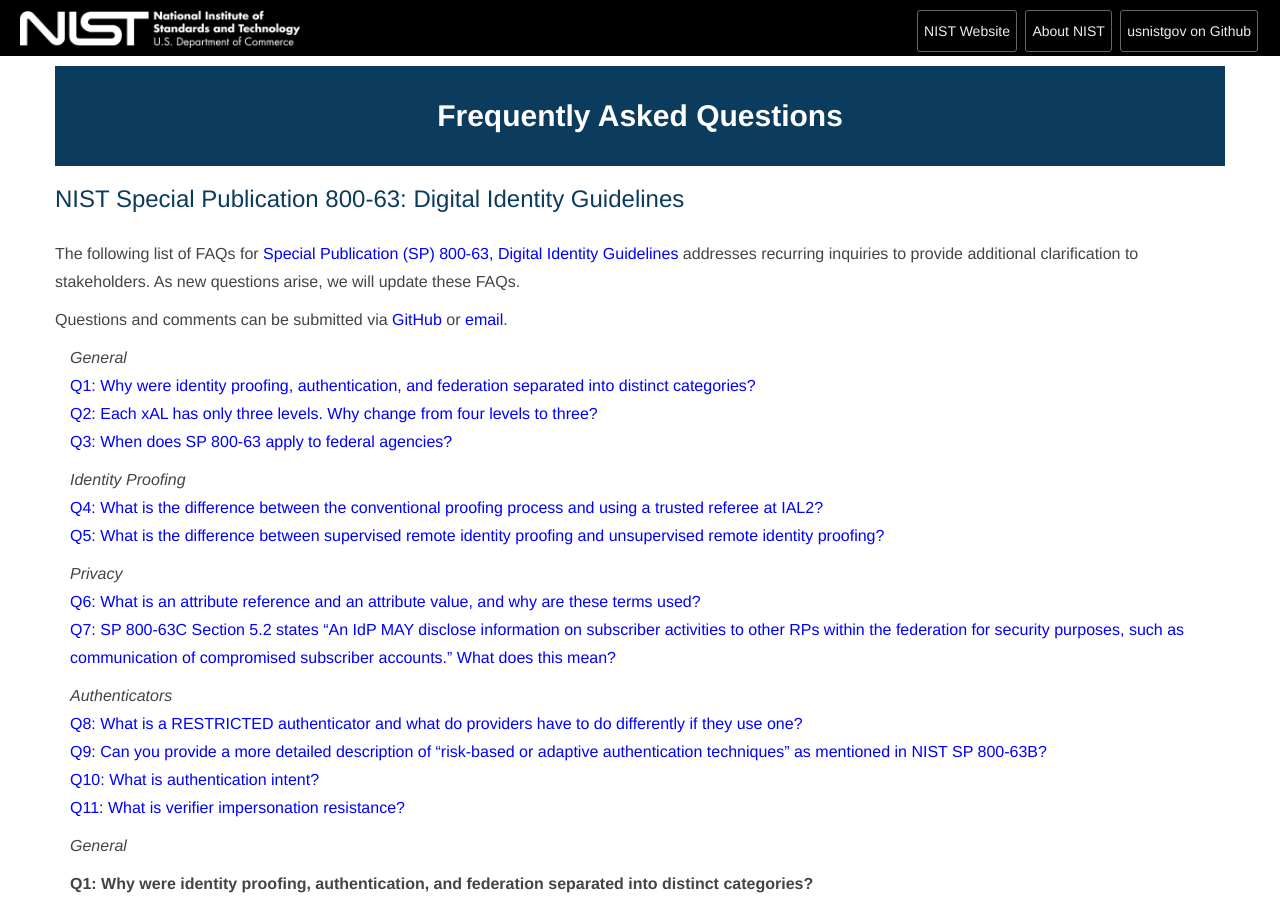
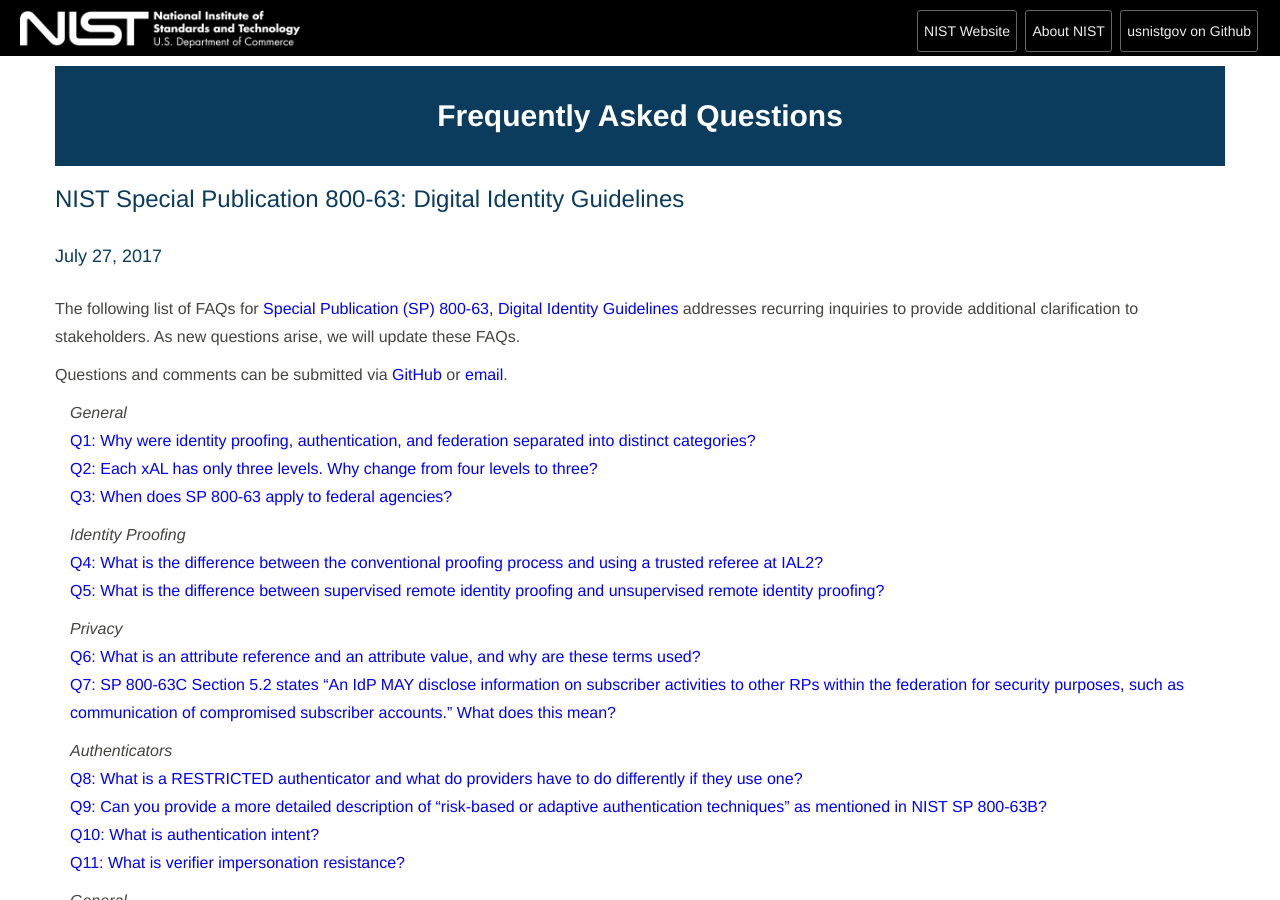
Before and after one commit to usnistgov/800-63-FAQ, a Jekyll site: the page built from index.md, in a window 1280 px wide and 900 px high. Built offline with Jekyll 4.4.1, drawn with Linux system fonts in a browser that asks for light colours.

Commit message:
added date

```diff
--- a/index.md
+++ b/index.md
@@ -10,6 +10,8 @@ description: "NIST Special Publication 800-63 Digital Identity Guidelines-FAQ"
 </div>
 
 ### NIST Special Publication 800-63: Digital Identity Guidelines
+
+#### July 27, 2017
 <br>
 </section>
 
```
